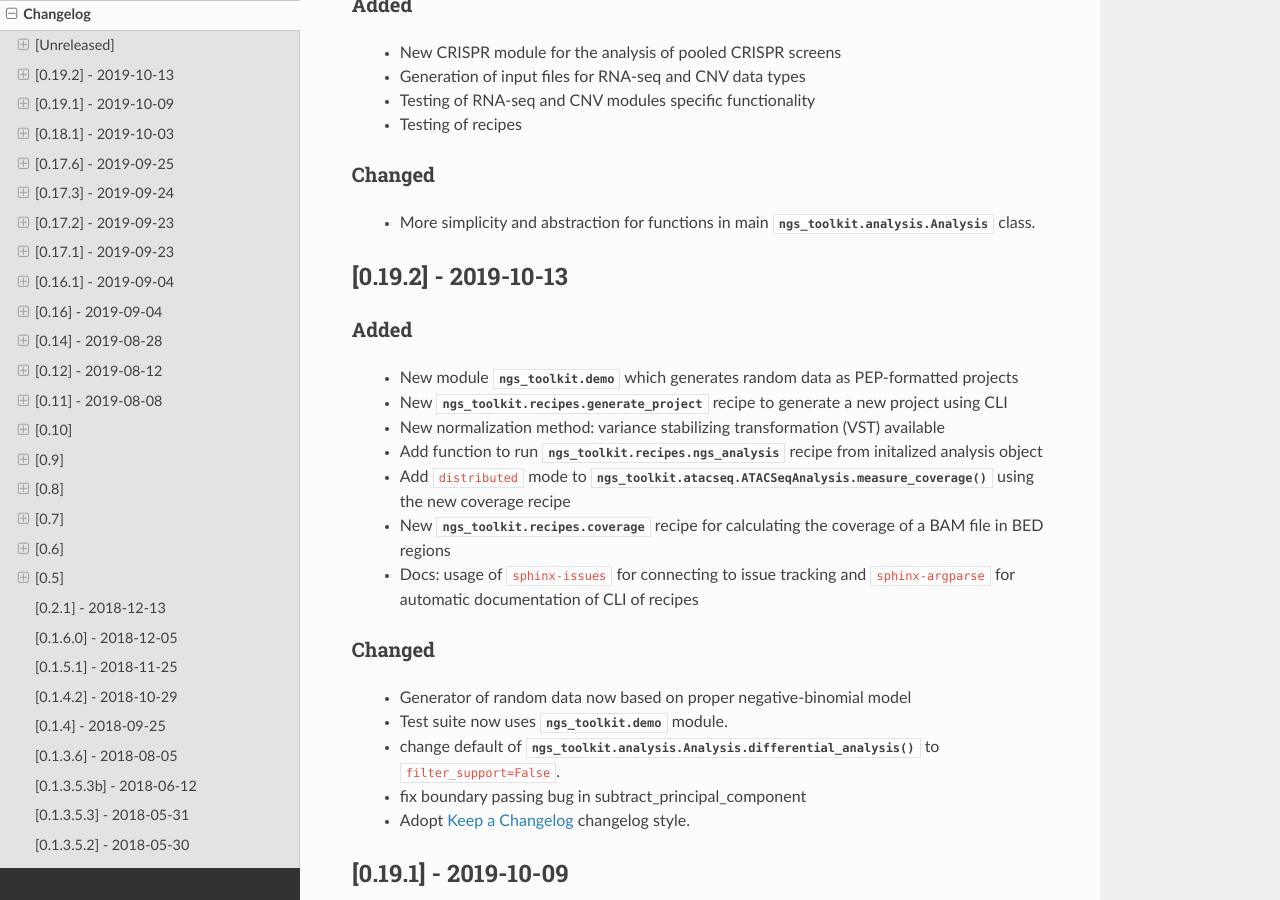
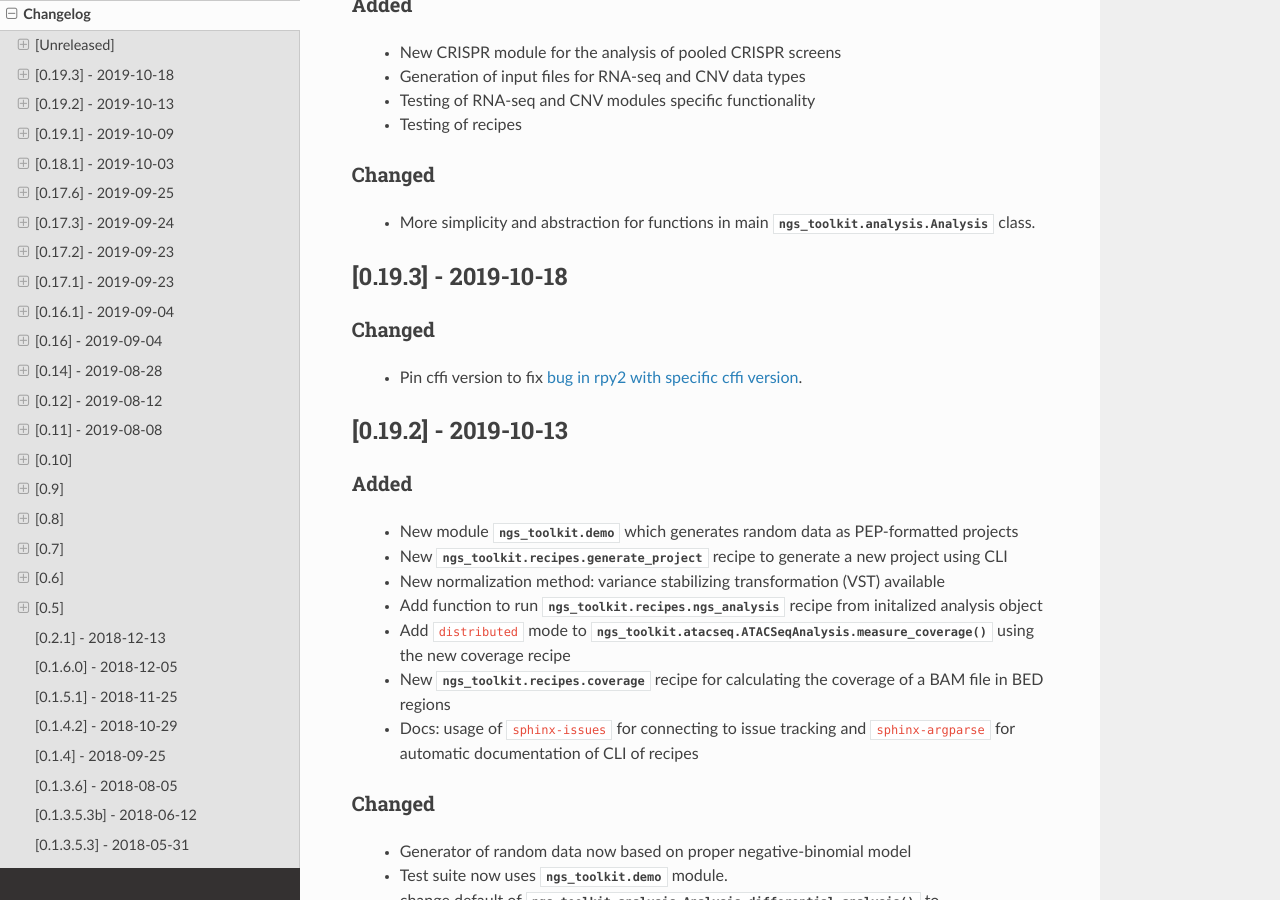
Before and after one commit to afrendeiro/toolkit, a Sphinx documentation site: the page built from docs/source/changelog.rst, in a window 1280 px wide and 900 px high, scrolled down 321 px. Built offline with Sphinx 7.4.7 and the Read the Docs theme 2.0.0, drawn with Linux system fonts in a browser that asks for light colours.

Commit message:
update changelog

```diff
--- a/docs/source/changelog.rst
+++ b/docs/source/changelog.rst
@@ -21,6 +21,15 @@ Added
 Changed
 -----------------------------
   - More simplicity and abstraction for functions in main :class:`ngs_toolkit.analysis.Analysis` class.
+
+
+[0.19.3] - 2019-10-18
+*****************************
+
+Changed
+-----------------------------
+
+  - Pin cffi version to fix `bug in rpy2 with specific cffi version <https://bitbucket.org/rpy2/rpy2/issues/591/>`_.
 
 
 [0.19.2] - 2019-10-13
```
